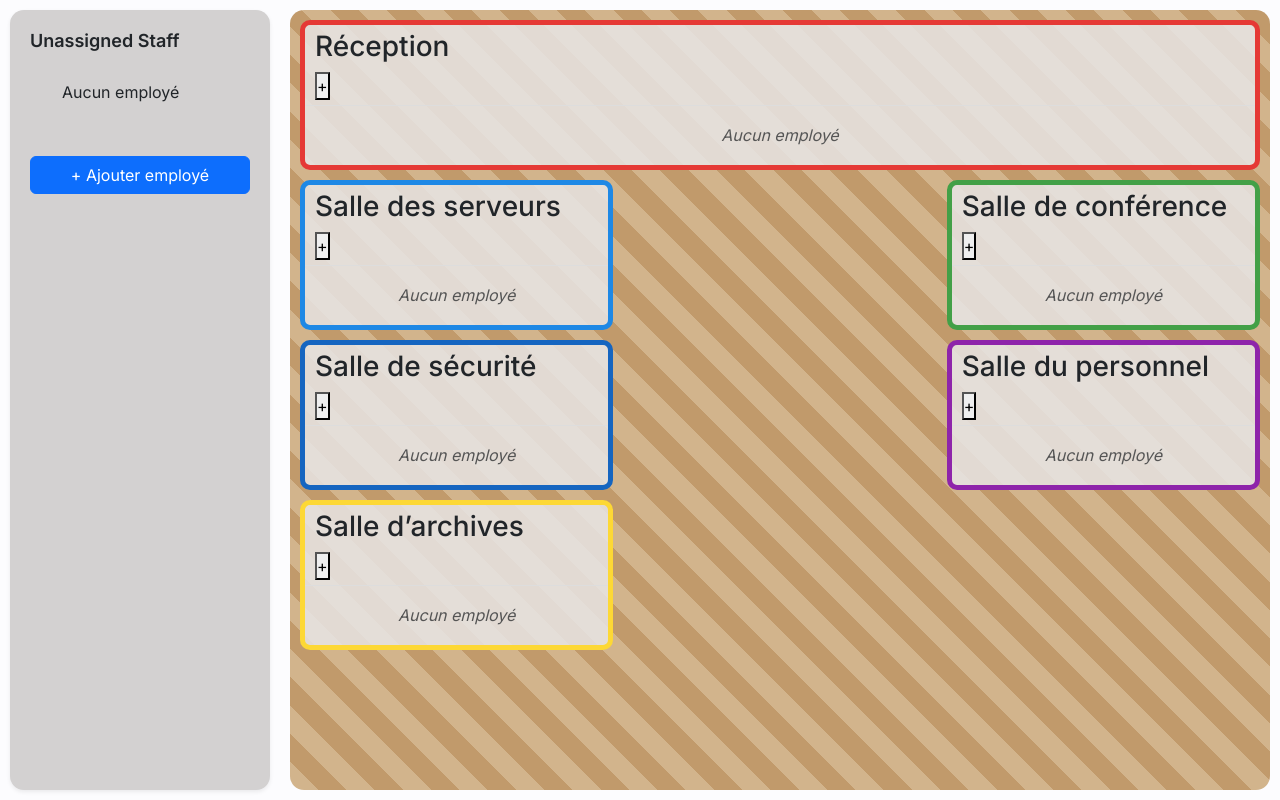
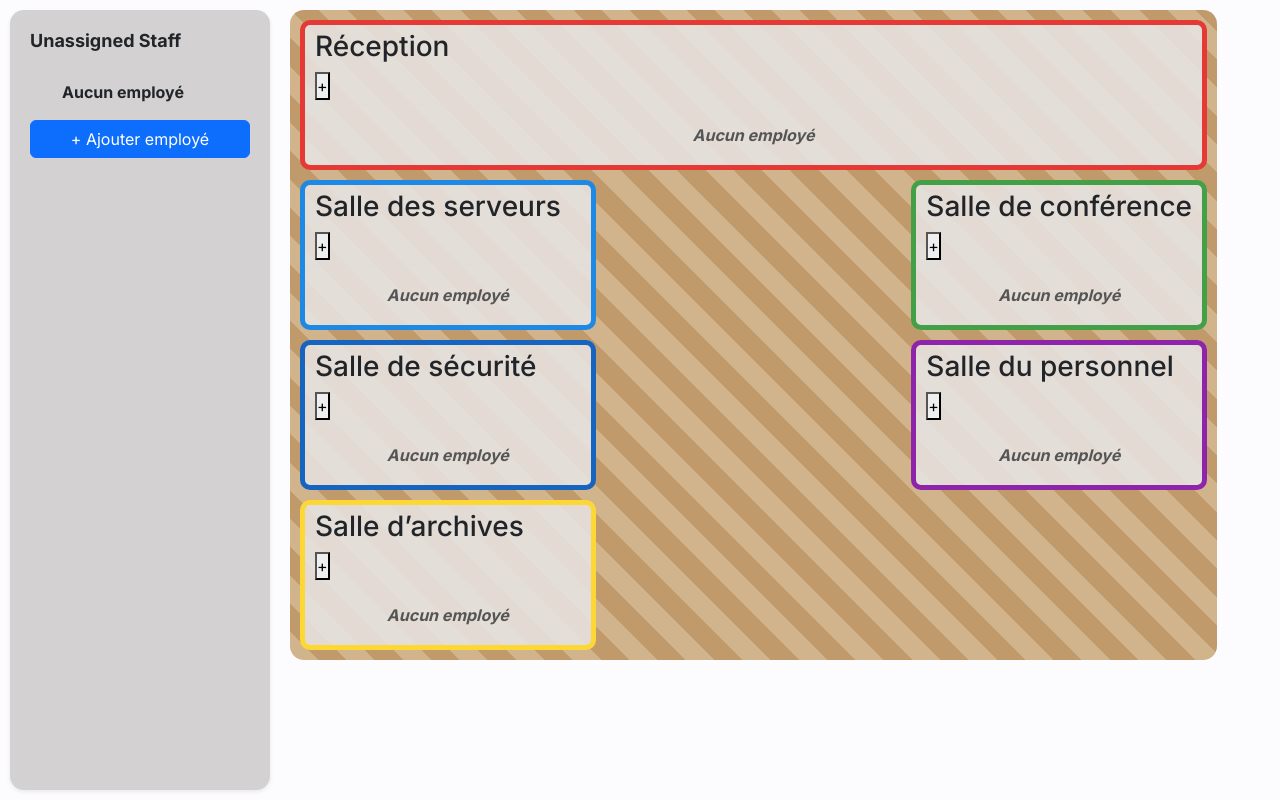
Before and after one commit to ezraidimariam/Workplace-Staff-Map, a plain HTML site: page index.html in a window 1280 px wide. Drawn offline with nearby package versions, Linux system fonts and the light colour scheme.

Commit message:
add  some  css

```diff
--- a/index.html
+++ b/index.html
@@ -22,7 +22,7 @@
     <div class="app">
 
       <aside class="sidebar shadow-sm">
-        <h2>Unassigned Staff</h2>
+        <h2><b>Unassigned Staff<b></h2>
 
         <ul id="unassigned-list" class="empty-list">
           <p>Aucun employé</p>
```
Also changed, not shown: styles/responsive.css (added).
